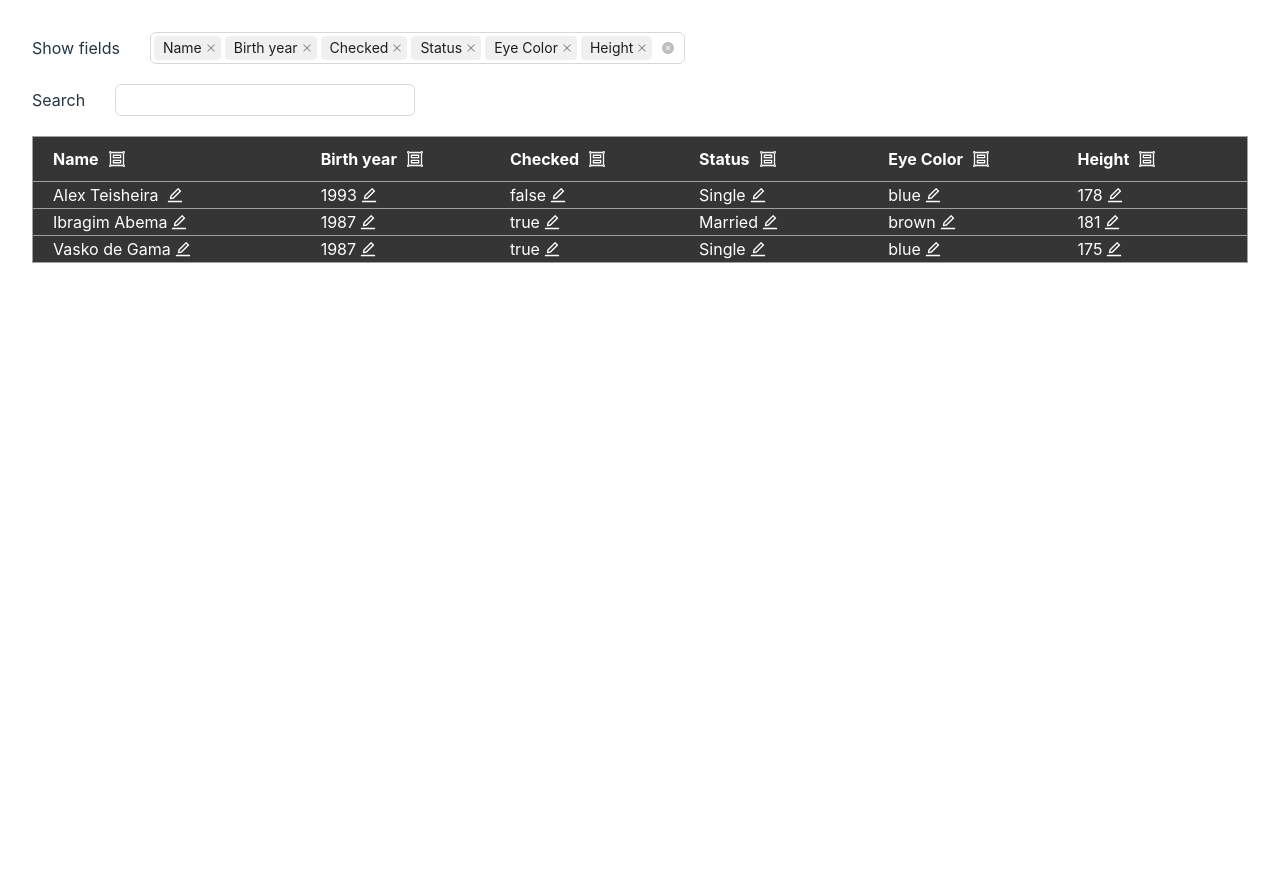
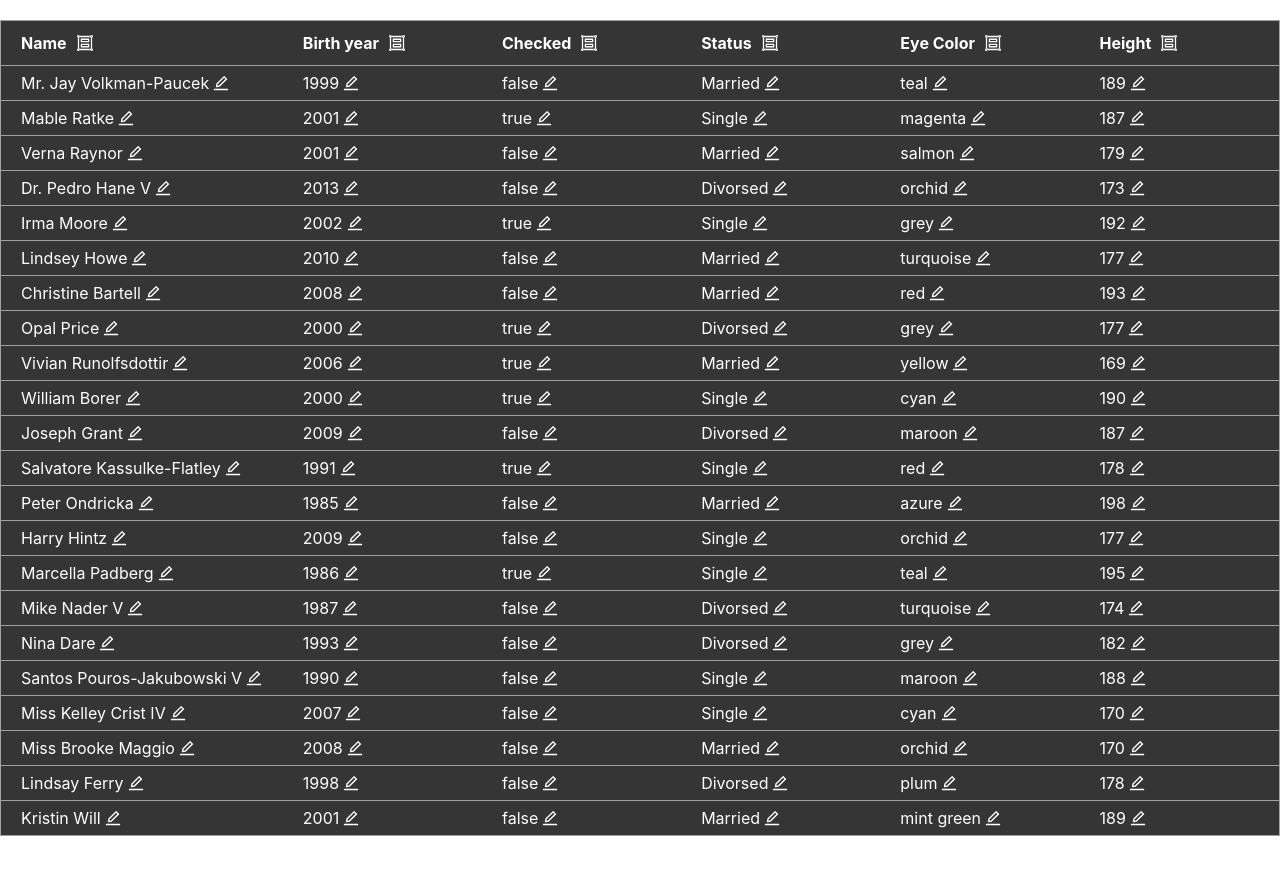
Before and after one commit to AlexeyAdoniev/cmt_home, a React (Vite) app: page / in a window 1280 px wide. Shown: the top 874 px of the page. Before the commit the page ends 800 px from the top, so only its background shows below. Built offline with nearby package versions, Linux system fonts and the light colour scheme.

Commit message:
add virtulization to default and groups

```diff
--- a/src/App.css
+++ b/src/App.css
@@ -1,7 +1,7 @@
 #root {
 	max-width: 1280px;
 	margin: 0 auto;
-	padding: 2rem;
+
 	text-align: center;
 }
 
@@ -65,6 +65,10 @@ table table tr:last-child {
 table tr td,
 table tr th {
 	/* border-right: 1px solid rgb(114, 113, 113); */
+}
+
+table tr td {
+	height: 32px;
 }
 
 table table tr td,
@@ -149,6 +153,9 @@ th.group-fold {
 	margin-left: 10px;
 }
 
+.table-container {
+}
+
 @keyframes logo-spin {
 	from {
 		transform: rotate(0deg);
--- a/src/App.jsx
+++ b/src/App.jsx
@@ -1,12 +1,15 @@
 /* eslint-disable react/prop-types */
-import { useEffect, useState } from 'react';
+import { useEffect, useState, useRef, useLayoutEffect, memo, useMemo, cloneElement } from 'react';
 import { Checkbox, Select, InputNumber, Input, Flex } from 'antd'
 import { EditOutlined, SaveOutlined, GroupOutlined, UngroupOutlined, CaretUpOutlined, CaretDownOutlined } from '@ant-design/icons'
 import './App.css';
 
 
 import tableData from './data.js'
-import { EMPTY_TABLE } from './config.js';
+import { EMPTY_TABLE, COLUMN_HEIGHT, GROUP_HEADER_HEIGHT } from './config.js';
+
+import { debounce } from './utils.js';
+import { tr } from '@faker-js/faker';
 
 
 //import { isNumeric } from './utils';
@@ -54,6 +57,8 @@ function App() {
 	const [shownRows, setShownRows] = useState(DEFAULT_SHOWN_ROWS);
 	const [searchInput, setSearch] = useState('');
 	const [groups, setGroups] = useState({})
+	//const [container, setContainer] = useState(false)
+
 
 
 
@@ -87,7 +92,7 @@ function App() {
 
 	return (
 		<>
-			<Flex className="select-wrapper" >
+			{/* <Flex className="select-wrapper" >
 				<span>Show fields</span>
 				<Select
 					mode="multiple"
@@ -108,10 +113,12 @@ function App() {
 			<Flex className="search-wrapper" >
 				<span>Search</span>
 				<Input value={searchInput} onChange={e => setSearch(e.target.value)} />
-			</Flex>
+			</Flex> */}
+
 			<Table tableData={tableData} shownColumns={shownColumns} shownRows={shownRows} groups={groups}>
 				<TableHeader columns={columns} shownColumns={shownColumns} groups={groups} setGroups={setGroups} />
 			</Table>
+
 		</>
 	);
 }
@@ -121,19 +128,53 @@ const Table = ({
 	tableData,
 	shownColumns,
 	shownRows,
-	isChild = false,
+	groupKey = undefined,
 	groups = {},
 }) => {
 
 
 	const [table, setTable] = useState(EMPTY_TABLE);
 	const [updateCell, setUpdateCell] = useState('');
-	// const []
+	const [scrollY, setScrollY] = useState(window.scrollY);
+	const [collapse, setColl] = useState(false);
+
 	const { columns, data } = table
 
+
+	const TABLE_BASE = useRef();
+
+
+
+	//const collapsedGroup = typeof collapse !== 'undefined' && collapse === groupKey;
+
 	useEffect(() => {
-		setTable(() => tableData)
-	}, [tableData])
+
+		const scrollHandler = () => {
+			debounce(() => {
+				setScrollY(window.scrollY)
+			}, 50)()
+		}
+		window.addEventListener("scroll", scrollHandler)
+
+
+		setTable(() => {
+			let data = tableData.data;
+			if (collapse) {
+				data = [];
+			}
+			const container = document.querySelector(`.table-container${groupKey ? `-${groupKey}` : ''}`);
+			container.style.height = `${data.length * COLUMN_HEIGHT + (groupKey ? GROUP_HEADER_HEIGHT : 0)}px`
+			const header = container.querySelector('table > thead')?.getBoundingClientRect();
+			TABLE_BASE.current = header.y + header.height;
+			return { ...tableData, data };
+		})
+
+		return () => {
+			console.log('unmount');
+			window.removeEventListener("scroll", scrollHandler)
+		}
+	}, [collapse])
+
 
 
 	// const toggleGroupShow = (group) => {
@@ -211,17 +252,36 @@ const Table = ({
 	}
 
 
+	const Row = ({ row }) => {
+
+		const cells = table.columns.map(({ id: columnId, width }) => {
+			const cellId = `${row.id}-${columnId}`;
+			const hidden = !shownColumns.includes(columnId);
+			const update = updateCell === cellId;
+			return <td width={width} className={`table-cell ${hidden ? 'hidden' : ''}`} key={`cell-${cellId}`}>
+				{update ? renderUpdate(row.id, row, columnId) : renderIdle(row[columnId])}
+				{!groupKey && (update ? <SaveOutlined onClick={() => setUpdateCell('')} /> : <EditOutlined onClick={() => setUpdateCell(cellId)} />)}
+			</td>
+		})
+		//ref={el => rowRefs.current[rowIndex] = el}
+		return <tr >
+			{shownRows.includes(row.id) ? cells : []}
+		</tr>
+	}
+
+
+	//console.log(table.data[0], table.data.at(-1));
 	const renderRows = () => {
 
 		// Group mode recursive call
 		if (groups.column) {
 			const groupKeys = Array.from(new Set(data.map(row => row[groups.column])));
 
-			return groupKeys.map((groupKey, groupIndex) => {
+			return groupKeys.map((key, groupIndex) => {
 
-				const groupData = table.data.filter(row => row[groups.column] === groupKey);
+				const groupData = table.data.filter(row => row[groups.column] === key);
 
-				const Header = () => {
+				const GroupHeader = ({ collapse, setColl }) => {
 
 
 					return <thead className='group-header'>
@@ -234,9 +294,16 @@ const Table = ({
 									width={width}
 								>
 
-									{id === groups.column ? <div className='group-key-wrapper'>{groupKey}<CaretUpOutlined onClick={() => toggleGroupShow(groupIndex)} /></div> : ''}
+									<div>{id === '1' ? `${groupData.length}/${data.length}` : ''}</div>
+									{id === groups.column && groups.column !== '1' ? <div className='group-key-wrapper'>{key}
+										{collapse ? <CaretDownOutlined onClick={() => {
+											setColl(false);
+										}} /> : <CaretUpOutlined onClick={() => {
+											setColl(true);
 
-									<div>{id === '1' ? `${groupData.length}/${data.length}` : ''}</div>
+										}} />}
+									</div> : ''}
+
 								</th>
 								)
 							}
@@ -245,45 +312,51 @@ const Table = ({
 					</thead>
 				}
 
+
+
+
+
 				return <tr key={`group-${groupIndex}`}>
 					<td colSpan={columns.length}>
-						<Table tableData={{ columns, data: groupData }} shownColumns={shownColumns} shownRows={shownRows} isChild={true}>
-							<Header />
-						</Table>
+						{<Table tableData={{ columns, data: groupData }} shownColumns={shownColumns} shownRows={shownRows} groupKey={groupIndex + 1} >
+							<GroupHeader />
+						</Table>}
 					</td>
 				</tr>
 			})
 		}
 
 
+
 		return table.data.map((row, rowIndex) => {
 
-			const cells = table.columns.map(({ id: columnId, width }) => {
-				const cellId = `${rowIndex}-${columnId}`;
-				const hidden = !shownColumns.includes(columnId);
-				const update = updateCell === cellId;
-				return <td width={width} className={`table-cell ${hidden ? 'hidden' : ''}`} key={`cell-${cellId}`}>
-					{update ? renderUpdate(row.id, row, columnId) : renderIdle(row[columnId])}
-					{!isChild && (update ? <SaveOutlined onClick={() => setUpdateCell('')} /> : <EditOutlined onClick={() => setUpdateCell(cellId)} />)}
-				</td>
-			})
+
+			const rowYOffset = rowIndex * COLUMN_HEIGHT + TABLE_BASE.current;
+			const topOutOfBonds = rowYOffset < scrollY;
+			const botOutOfBodnds = rowYOffset > scrollY + window.innerHeight + 10;
+			const outOfBounds = botOutOfBodnds || topOutOfBonds;
+			if (!outOfBounds) return <Row key={`row-${row.id}`} row={row} />;
+			if (topOutOfBonds) {
+				return <tr key={`row-${row.id}`}><td></td></tr>
+			} else {
+				return ''
+			}
 
 
-			return <tr key={`row-${rowIndex}`}>
-				{shownRows.includes(row.id) ? cells : []}
-			</tr>
+
 		})
 	}
 
 
 
 
-	return <table >
-		{children}
+	return <div className={`table-container${groupKey ? `-${groupKey}` : ''}`}><table >
+		{cloneElement(children, { setColl, collapse })}
 		<tbody>
-			{renderRows()}
+			{table.data.length > 0 && renderRows()}
 		</tbody>
-	</table>
+	</table></div>
+
 }
 
 export default App;
--- a/src/config.js
+++ b/src/config.js
@@ -1 +1,3 @@
 export const EMPTY_TABLE = { data: [], columns: [] };
+export const COLUMN_HEIGHT = 35;
+export const GROUP_HEADER_HEIGHT = 44;
--- a/src/data.js
+++ b/src/data.js
@@ -1,3 +1,5 @@
+import { faker } from '@faker-js/faker';
+
 const columns = [
 	{
 		id: '1',
@@ -82,4 +84,22 @@ const data = [
 	},
 ];
 
-export default { columns, data };
+let bigData = [];
+
+for (let i = 0; i < 200; i++) {
+	const item = {
+		id: String(i + 1),
+		1: faker.person.fullName(),
+		2: faker.number.int({ min: 1985, max: 2014 }),
+		3: faker.datatype.boolean(),
+		4: {
+			selected: faker.number.int({ min: 0, max: 2 }),
+			options: ['Single', 'Married', 'Divorsed'],
+		},
+		5: faker.color.human(),
+		6: faker.number.int({ min: 165, max: 202 }),
+	};
+	bigData.push(item);
+}
+
+export default { columns, data: bigData };
--- a/src/index.css
+++ b/src/index.css
@@ -11,6 +11,11 @@
 	text-rendering: optimizeLegibility;
 	-webkit-font-smoothing: antialiased;
 	-moz-osx-font-smoothing: grayscale;
+}
+
+.whitebox {
+	background-color: rgb(228, 224, 224);
+	width: 100%;
 }
 
 a {
--- a/src/utils.js
+++ b/src/utils.js
@@ -1,3 +1,13 @@
 export const isNumeric = (num) =>
 	(typeof num === 'number' || (typeof num === 'string' && num.trim() !== '')) &&
 	!isNaN(num);
+
+export function debounce(callback, delay) {
+	let timer;
+	return function (...args) {
+		clearTimeout(timer);
+		timer = setTimeout(() => {
+			callback(...args);
+		}, delay);
+	};
+}
```
